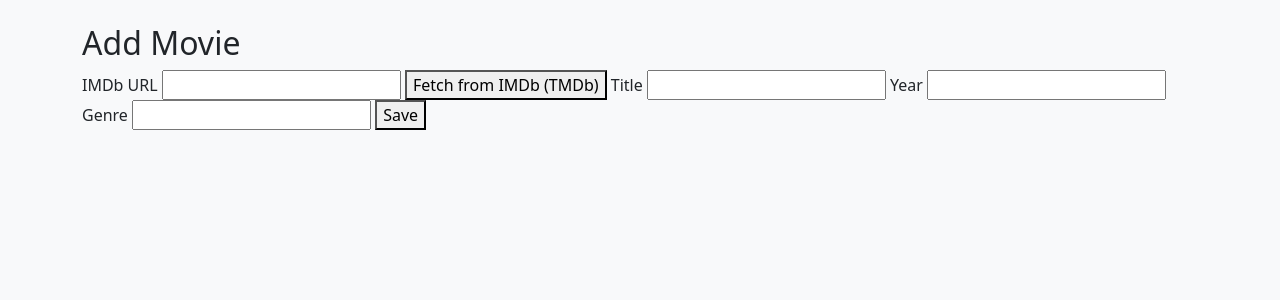
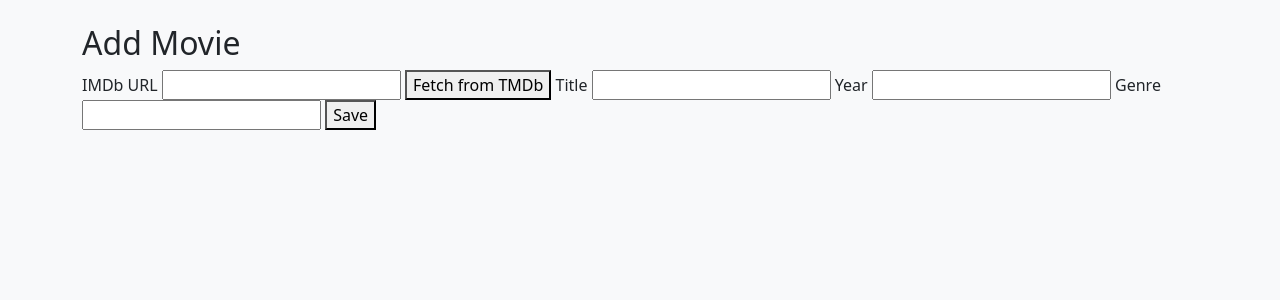
Before and after one commit to brianmspam/movie-night-stats, a Flask app: page /movies/add in a window 1280 px wide. Shown: the part 60-360 px from the top of the page. Run offline with Flask 3, Linux system fonts and the light colour scheme; parts of the project's set-up code (start-up, migrations or seed data) failed here and were passed over.

Commit message:
tmdb update

```diff
--- a/app/models.py
+++ b/app/models.py
@@ -19,8 +19,8 @@ class Movie(db.Model):
     title = db.Column(db.String(255), nullable=False)
     year = db.Column(db.String(10))
     genre = db.Column(db.String(255))
-    imdb_link = db.Column(db.String(500))
-    imdb_id = db.Column(db.String(20))
+    tmdb_link = db.Column(db.String(500))
+    tmdb_id = db.Column(db.String(20))
     ratings = db.relationship('Rating', backref='movie', lazy=True, cascade='all, delete-orphan')
     added = db.Column(db.DateTime, default=datetime.utcnow)
 
--- a/app/routes/movies.py
+++ b/app/routes/movies.py
@@ -1,7 +1,7 @@
 from flask import Blueprint, render_template, request, redirect, url_for, flash
 from app import db
 from app.models import Movie
-from app.utils.tmdb import fetch_movie_from_imdb_url_tmdb, imdb_url_to_imdb_id, TMDBError
+from app.utils.tmdb import fetch_movie_from_tmdb_url_tmdb, imdb_url_to_imdb_id, TMDBError
 
 movies_bp = Blueprint("movies", __name__)
 
@@ -16,27 +16,36 @@ def list_movies():
 
 @movies_bp.route("/add", methods=["GET", "POST"])
 def add_movie():
-    if request.method == "POST" and "fetch_imdb" in request.form and request.form.get("imdb_url"):
+    if request.method == "POST" and "fetch_tmdb" in request.form and request.form.get("tmdb_url"):
+        url = request.form["tmdb_url"]
         try:
-            data = fetch_movie_from_imdb_url_tmdb(request.form["imdb_url"])
+            data = fetch_movie_from_tmdb_url(url)
             return render_template(
                 "movies/add.html",
-                imdb_url=request.form["imdb_url"],
+                tmdb_url=url,
                 title=data["title"],
                 year=data["year"],
                 genre=data["genre"],
             )
         except TMDBError as e:
             flash(f"Could not load from TMDb: {e}", "danger")
-            return render_template("movies/add.html", imdb_url=request.form.get("imdb_url"))
+            return render_template("movies/add.html", tmdb_url=url)
 
     if request.method == "POST" and "save" in request.form:
+        tmdb_url = request.form.get("tmdb_url") or None
+        data = {}
+        if tmdb_url:
+            try:
+                data = fetch_movie_from_tmdb_url(tmdb_url)
+            except TMDBError:
+                data = {}
+
         movie = Movie(
-            title=request.form.get("title"),
-            year=request.form.get("year"),
-            genre=request.form.get("genre"),
-            imdb_link=request.form.get("imdb_url") or None,
-            imdb_id=imdb_url_to_imdb_id(request.form.get("imdb_url")) if request.form.get("imdb_url") else None,
+            title=request.form.get("title") or data.get("title"),
+            year=request.form.get("year") or data.get("year"),
+            genre=request.form.get("genre") or data.get("genre"),
+            tmdb_id=data.get("tmdb_id"),
+            tmdb_link=tmdb_url,
         )
         db.session.add(movie)
         db.session.commit()
@@ -44,7 +53,6 @@ def add_movie():
         return redirect(url_for("main.index"))
 
     return render_template("movies/add.html")
-
 @movies_bp.route('/<int:movie_id>')
 def detail(movie_id):
     movie = Movie.query.get_or_404(movie_id)
--- a/app/templates/movies/add.html
+++ b/app/templates/movies/add.html
@@ -4,8 +4,8 @@
 <h2>Add Movie</h2>
 <form method="post">
     <label>IMDb URL</label>
-    <input type="text" name="imdb_url" value="{{ imdb_url or '' }}">
-    <button type="submit" name="fetch_imdb" value="1">Fetch from IMDb (TMDb)</button>
+    <input type="text" name="tmdb_url" value="{{ imdb_url or '' }}">
+    <button type="submit" name="fetch_imdb" value="1">Fetch from TMDb</button>
 
     <label>Title</label>
     <input type="text" name="title" value="{{ title or '' }}">
```
Also changed, not shown: app/utils/tmdb.py (+5 -8 lines).
